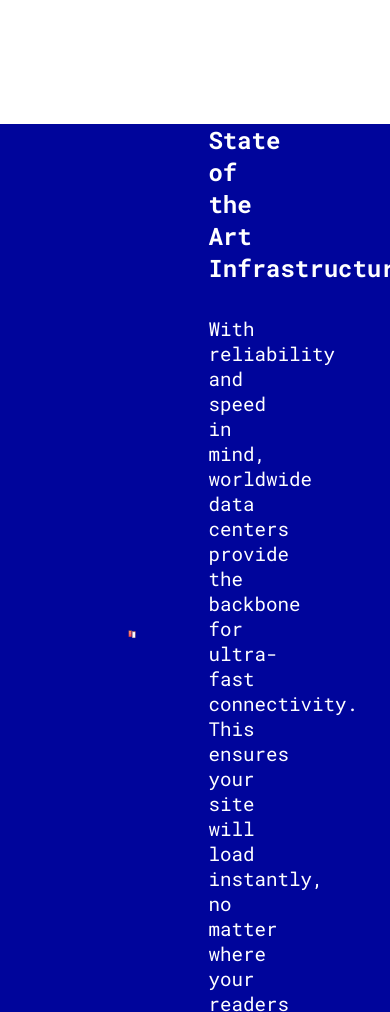
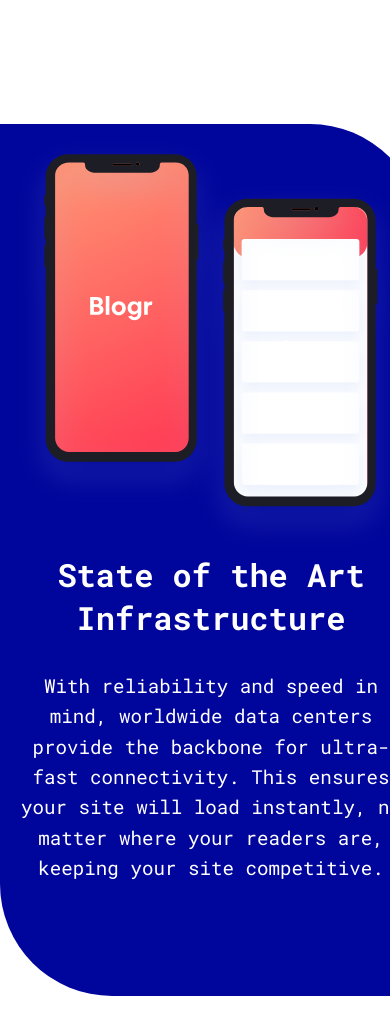
Before and after one commit to DjebrilZidour/chalenge-12, a plain HTML site: page index.html in a window 390 px wide. Shown: the part 1820-2832 px from the top of the page. Drawn offline with Linux system fonts and the light colour scheme.

Commit message:
finish responsive for third section

```diff
--- a/style.css
+++ b/style.css
@@ -266,10 +266,37 @@ body{
         text-align: center;
     }
 
+    #third-section{
+        flex-direction: column;
+        width: 100%;
+        padding: 0;
+        padding: 1rem ;
+        border-top-right-radius: 7rem;
+        border-bottom-left-radius: 7rem;
+    }
+
     #third-section-img img{
-        width: 10%;
+        width: 100%;
+    }
+
+    #right-part{
+        width: 100%;
+        padding-bottom: 6rem;
+        text-align: center;
+
+    }
+    #right-part h2{
+        font-size: 2rem;
+    }
+
+    #right-part p{
+        line-height: 1.9rem;
     }
 
 
 
+
+
+
+
 }
```
